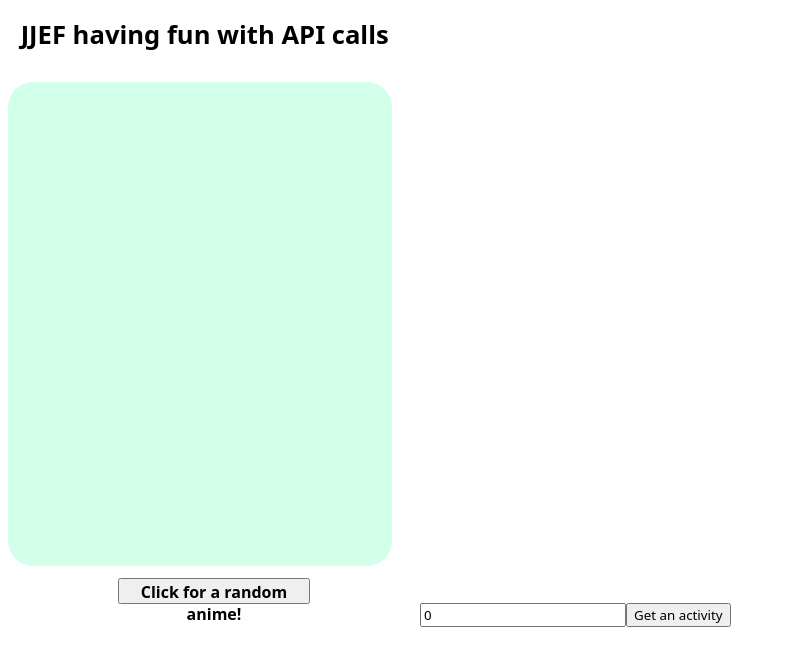
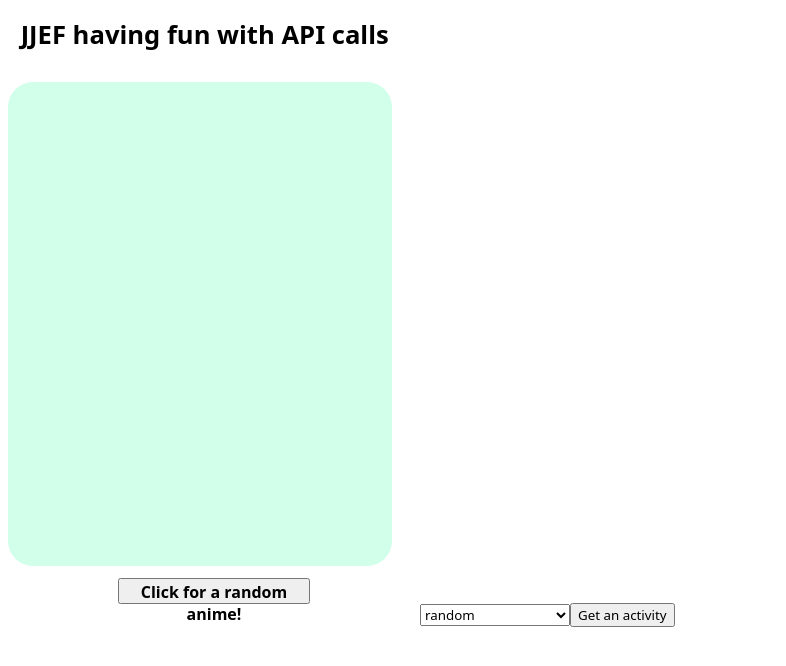
Before and after one commit to johnzhou1210/JJEFAPIApp, a React (Create React App) app: page / in a window 1280 px wide. Shown: the top 666 px of the page, without its empty margins (0-786 px from the left). Built offline with nearby package versions, Linux system fonts and the light colour scheme.

Commit message:
replaced price query with type selection instead

```diff
--- a/src/GetThingsToDo.js
+++ b/src/GetThingsToDo.js
@@ -11,32 +11,42 @@ function GetThingsToDo() {
     accessibility: null
   });
 
-  const [priceInput, setPriceInput] = useState(0);
+  const [typeInput, setTypeInput] = useState(0);
   const [activity, setActivity] = useState(null);
-  const [type, setType] = useState(null);
 
-  const endpoint = "https://www.boredapi.com/api/activity/?price=";
+  const endpoint = "https://www.boredapi.com/api/activity?type=";
 
   useEffect(() => {
     setActivity(boredJSONData.activity);
   }, [boredJSONData])
 
   function handleGetActivity() {
-    fetch(endpoint + priceInput)
+    fetch(endpoint + typeInput)
       .then(response => response.json())
         .then(jsonData => setboredJSONData(jsonData))
           .catch(error => console.error(error));
   }
 
-  function changePrice(priceText) {
-    setPriceInput(priceText.target.value);
+  function changeSelection(selection) {
+    setTypeInput(selection.target.value);
   }
 
   return (
     <>
       {activity && <p>{activity}</p>}
-      <input onChange={changePrice} value={priceInput}></input>
-      <button onClick={handleGetActivity}>Get an activity</button>
+      <select onChange={changeSelection} value={typeInput}>
+          <option value="">random</option>
+          <option value="education">learning</option>
+          <option value="recreational">for fun</option>
+          <option value="social">with people</option>
+          <option value="diy">do it yourself</option>
+          <option value="charity">charity</option>
+          <option value="cooking">cooking</option>
+          <option value="relaxation">relaxing time</option>
+          <option value="music">music</option>
+          <option value="busywork">if you're really bored</option>
+      </select>
+      <button onClick={() => {handleGetActivity()}}>Get an activity</button>
     </>
   )
 }
```
